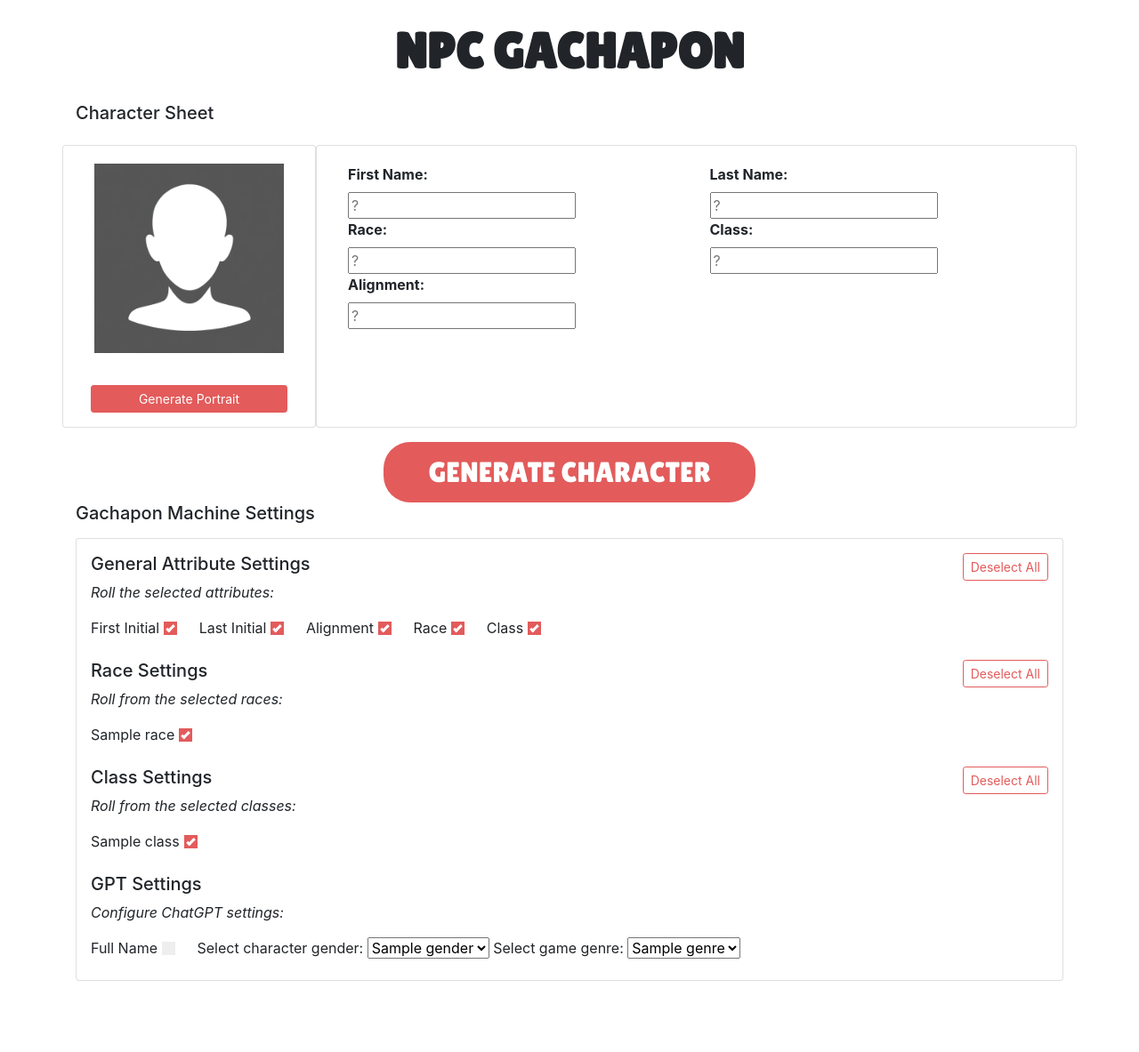
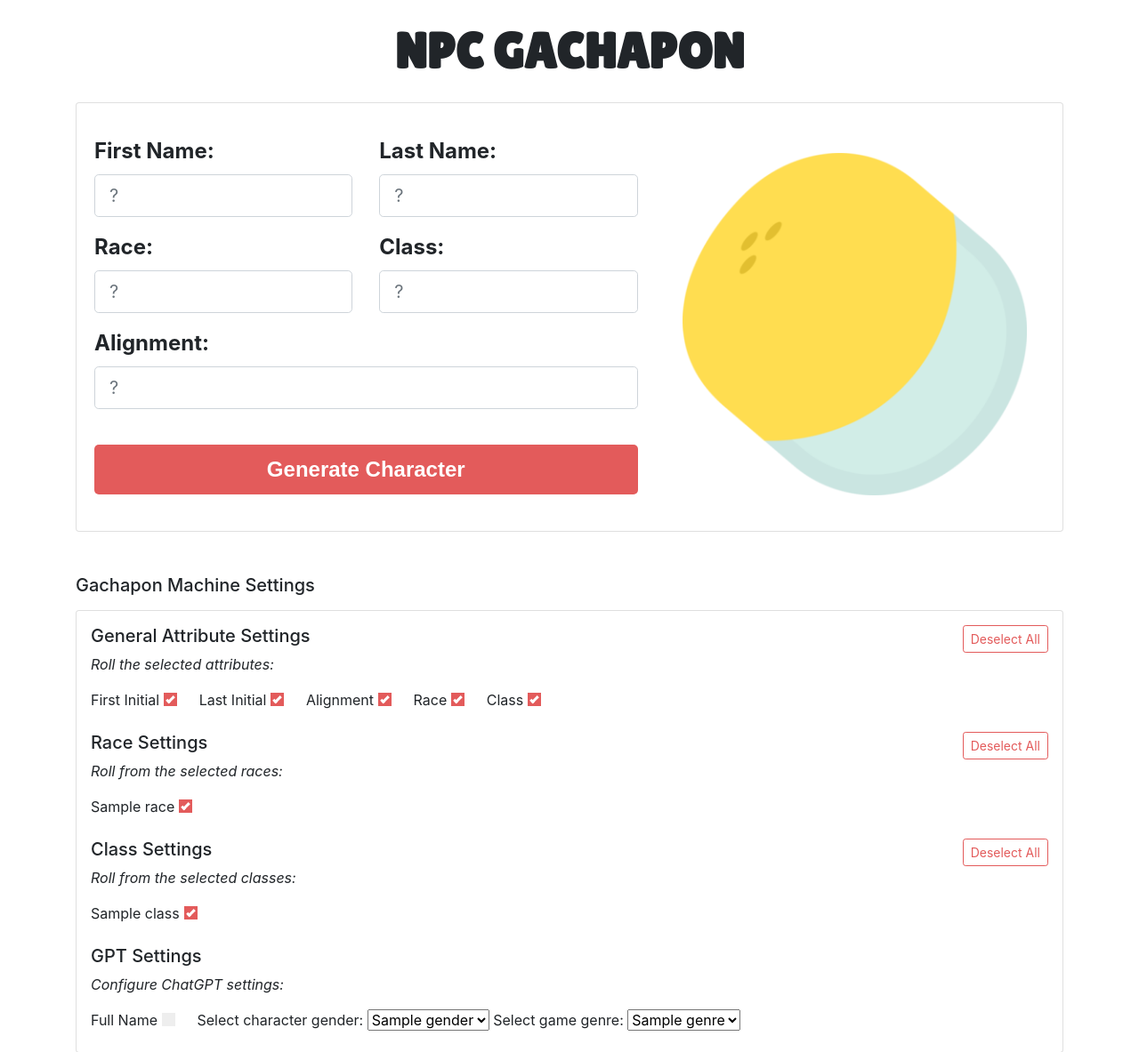
Before and after one commit to gregwht/npcgacha, a Flask app: template templates/index.html in a window 1280 px wide. Shown: the top 1183 px of the page at 89% size. Before the commit the page ends 1103 px from the top, so only its background shows below. Run offline with Flask 3, Linux system fonts and the light colour scheme; the template is opened without the code that fills it: most values are stand-ins (such as "Sample title", 1, 10 or a date in 2020); some libraries are stand-ins or nearby versions.

Commit message:
Rotating gacha capsule
Now to generate a character portrait you can click on an image of a gachapon capsule, which then starts rotating. When the image has been generated it replaces the capsule. If you click the image then it hides the portrait, shows the spinning capsule again, until a new portrait has been generated.

```diff
--- a/app.py
+++ b/app.py
@@ -292,7 +292,6 @@ def index():
                 print("Genre:", genre)
                 gender = request_data.get('genderSelected')
                 print("Gender:", gender)
-                # character['gpt_name'] = generate_gpt_name(genre, character['first_name'], character['last_name'], gender)
                 generate_gpt_name(genre, character['first_name'], character['last_name'], gender)
 
             # Return updated character attributes as JSON response
--- a/static/js/script.js
+++ b/static/js/script.js
@@ -201,18 +201,18 @@ function sendSettings() {
         document.getElementById('input-alignment').value = data.alignment;
         document.getElementById('input-race').value = data.race;
         document.getElementById('input-class').value = data.class;
-        document.getElementById('input-gpt-name').value = data.gpt_name;
+        // document.getElementById('input-gpt-name').value = data.gpt_name;
 
         buttonGenerateCharacter.disabled = false;
         buttonGenerateCharacter.style.backgroundColor = '';
-        buttonGenerateCharacter.textContent = "GENERATE CHARACTER";
+        buttonGenerateCharacter.textContent = "Generate Character";
     })
     .catch(error => {
         console.error('Error:', error);
 
         buttonGenerateCharacter.disabled = false;
         buttonGenerateCharacter.style.backgroundColor = '';
-        buttonGenerateCharacter.textContent = "GENERATE CHARACTER";
+        buttonGenerateCharacter.textContent = "Generate Character";
     });
 }
 
@@ -277,11 +277,11 @@ document.addEventListener("DOMContentLoaded", function(){
 
     const inputFirstName = document.getElementById("input-first-name");
     const inputLastName = document.getElementById("input-last-name");
-    const inputGptName = document.getElementById("input-gpt-name");
+    // const inputGptName = document.getElementById("input-gpt-name");
     const inputAlignment = document.getElementById("input-alignment");
     let originalFirstName = inputFirstName.value;
     let originalLastName = inputLastName.value;
-    let originalGptName = inputGptName.value;
+    // let originalGptName = inputGptName.value;
     let originalAlignment = inputAlignment.value;
 
     // When the input field gains focus, store the current value
@@ -291,9 +291,9 @@ document.addEventListener("DOMContentLoaded", function(){
     inputLastName.addEventListener('focus', function(){
         originalLastName = inputLastName.value;
     })
-    inputGptName.addEventListener('focus', function(){
-        originalGptName = inputGptName.value;
-    })
+    // inputGptName.addEventListener('focus', function(){
+    //     originalGptName = inputGptName.value;
+    //})
     inputAlignment.addEventListener('focus', function(){
         originalAlignment = inputAlignment.value;
     })
@@ -311,12 +311,12 @@ document.addEventListener("DOMContentLoaded", function(){
             sendLastName(inputLastName.value);
         }
     })
-    inputGptName.addEventListener('blur', function(){
-        // If the value has changed, send the data
-        if (inputGptName.value !== originalGptName) {
-            sendGptName(inputGptName.value);
-        }
-    })
+    // inputGptName.addEventListener('blur', function(){
+    //     // If the value has changed, send the data
+    //     if (inputGptName.value !== originalGptName) {
+    //         sendGptName(inputGptName.value);
+    //     }
+    // })
     inputAlignment.addEventListener('blur', function(){
         // If the value has changed, send the data
         if (inputAlignment.value !== originalAlignment) {
@@ -337,12 +337,12 @@ document.addEventListener("DOMContentLoaded", function(){
             sendLastName(inputLastName.value);
         }
     })
-    inputGptName.addEventListener('keypress', function(event) {
-        if (event.key === 'Enter' && inputGptName.value !== originalGptName) {
-            event.preventDefault(); // Prevent the default action to avoid form submission or other unwanted behaviour
-            sendGptName(inputGptName.value);
-        }
-    })
+    // inputGptName.addEventListener('keypress', function(event) {
+    //     if (event.key === 'Enter' && inputGptName.value !== originalGptName) {
+    //         event.preventDefault(); // Prevent the default action to avoid form submission or other unwanted behaviour
+    //         sendGptName(inputGptName.value);
+    //     }
+    // })
     inputAlignment.addEventListener('keypress', function(event) {
         if (event.key === 'Enter' && inputAlignment.value !== originalAlignment) {
             event.preventDefault(); // Prevent the default action to avoid form submission or other unwanted behaviour
@@ -388,23 +388,23 @@ document.addEventListener("DOMContentLoaded", function(){
         })
     }
 
-    function sendGptName(name) {
+    // function sendGptName(name) {
 
-        console.log("Sending data:", name); // Placeholder for AJAX call
+    //     console.log("Sending data:", name); // Placeholder for AJAX call
 
-        fetch('/save-attribute/gpt-name', {
-            method: 'POST',
-            headers: {
-                'Content-Type': 'application/json',
-            },
-            body: JSON.stringify({ inputGptName: name }),
-        })
-        .then(response => response.json())
-        .then(data => console.log(data))
-        .catch((error) => {
-            console.error('Error:', error);
-        })
-    }
+    //     fetch('/save-attribute/gpt-name', {
+    //         method: 'POST',
+    //         headers: {
+    //             'Content-Type': 'application/json',
+    //         },
+    //         body: JSON.stringify({ inputGptName: name }),
+    //     })
+    //     .then(response => response.json())
+    //     .then(data => console.log(data))
+    //     .catch((error) => {
+    //         console.error('Error:', error);
+    //     })
+    // }
 
     function sendAlignment(alignment) {
 
@@ -427,14 +427,15 @@ document.addEventListener("DOMContentLoaded", function(){
 
 
 // GENERATE PORTRAIT IMAGE
-var buttonGeneratePortrait = document.getElementById('button-generate-image')
-buttonGeneratePortrait.addEventListener('click', generateImage);
+document.getElementById('img-capsule').addEventListener('click', generateImage);
+document.getElementById('img-gpt').addEventListener('click', generateImage);
 
 function generateImage() {
 
-    buttonGeneratePortrait.disabled = true;
-    buttonGeneratePortrait.style.backgroundColor = 'grey';
-    buttonGeneratePortrait.textContent = "Generating Portrait...";
+    // Hide current GPT image if one exists
+    document.getElementById('img-gpt').style.display = 'none';
+    // Show rotating capsule image again
+    document.getElementById('img-capsule').style.display = 'inline-block';
 
     // Get information needed for image generation
     var genreSelected = document.getElementById('dropdown-genre').value;
@@ -466,7 +467,6 @@ function generateImage() {
             'gender': genderSelected,
             'firstName': firstName,
             'lastName': lastName,
-            // 'gpt_name': gptName,
             'alignment': alignment,
             'race': race,
             'class': class_
@@ -475,17 +475,26 @@ function generateImage() {
     .then(response => response.json())
     .then(data => {
         console.log('Success:', data);
-        // Replace src attribute of image
-        document.getElementById('gpt-image').src = data.imageUrl;
-        buttonGeneratePortrait.disabled = false;
-        buttonGeneratePortrait.style.backgroundColor = '';
-        buttonGeneratePortrait.textContent = "Generate Portrait";
+        // Replace src attribute of image to Dall-E result
+        document.getElementById('img-gpt').src = data.imageUrl;
+        // Hide the gachapon capsule
+        document.getElementById('img-capsule').style.display = 'none';
+        // Display the GPT image
+        document.getElementById('img-gpt').style.display = 'inline-block';
     })
     .catch((error) => {
         console.error('Error:', error);
         // Handle errors here
-        buttonGeneratePortrait.disabled = false;
-        buttonGeneratePortrait.style.backgroundColor = '';
-        buttonGeneratePortrait.textContent = "Generate Portrait";
+        // Replace src attribute of image to placeholder
+        document.getElementById('img-gpt').src = 'static/img/placeholder.jpg';
+        // Hide the gachapon capsule
+        document.getElementById('img-capsule').style.display = 'none';
+        // Display the GPT image
+        document.getElementById('img-gpt').style.display = 'inline-block';
     });
 }
+
+// ROTATING GACHAPON CAPSULE IMAGE
+document.getElementById('img-capsule').addEventListener('click', function() {
+    this.classList.add('rotate-on-click');
+})
--- a/static/styles.css
+++ b/static/styles.css
@@ -1,22 +1,23 @@
-.button-main {
+.btn-main {
     background-color: #E35B5B;
     color: white;
     padding: 10px 50px;
-    border-radius: 30px;
+    border-radius: 5px;
     border: #E35B5B;
-    font-family: "Lilita One", sans-serif;
-    font-size: xx-large;
+    font-family: sans-serif;
+    font-size: x-large;
+    font-weight: bold;
 }
 
-.button-main:hover {
-    color: white;
-    box-shadow: 3px 7px 0px #ECC142;
-
+.btn-main:hover {
+    /* box-shadow: 3px 7px 0px #ECC142; */
+    background-color: #E83E1A;
 }
 
 .btn-primary-custom {
   background-color: #E35B5B;
   border-color: #E35B5B;
+  /* border-radius: 30px; */
 }
 
 .btn-outline-primary-custom {
@@ -30,6 +31,21 @@
   background-color: #E35B5B !important;
   border-color: #E35B5B !important;
   color: white !important;
+}
+
+.card-body img {
+  max-width: 100%;
+  height: auto;
+  display: block;
+  border-radius: 5px;
+}
+
+.card-body img:hover {
+  cursor: pointer;
+}
+
+.card-body label {
+  font-size: x-large;
 }
 
 /* Hide the default checkbox */
@@ -91,7 +107,6 @@
   transform: rotate(45deg);
 }
 
-
 .checkbox-label {
     /* display: inline-block; */
     /* margin-right: 100px; */
@@ -111,6 +126,7 @@
     font-weight: 400;
     font-style: normal;
 }
+
 .lilita-one-regular {
     font-family: "Lilita One", sans-serif;
     font-weight: 400;
@@ -119,6 +135,19 @@
 
 .name-underline {
     color: lightgray;
+}
+
+@keyframes rotateImage{
+  from {
+    transform: rotate(0deg);
+  }
+  to {
+    transform: rotate(360deg);
+  }
+}
+
+.rotate-on-click {
+  animation: rotateImage 1.5s steps(6, end) infinite;
 }
 
 .row.align-items-center {
@@ -136,9 +165,3 @@
     font-style: italic;
     font-size: 1em;
 }
-
-.card-body img {
-    max-width: 100%;
-    height: auto;
-    display: block;
-}
--- a/templates/index.html
+++ b/templates/index.html
@@ -19,101 +19,103 @@
         <!-- <h1 class="display-4 text-center mb-4 font-weight-bold">NPC Gachapon</h1> -->
         <h1 class="display-4 text-center mb-4 font-weight-bold lilita-one-regular">NPC GACHAPON</h1>
         <!-- CHARACTER SHEET -->
-        <div id="character-sheet">
-            <h5>Character Sheet</h5>
-            <div class="row">
-                <!-- Character Portrait -->
-                <div class="card col-3 mt-3 mb-3">
-                    <div class="card-body">
-                        <img id="gpt-image" src="static/img/placeholder.jpg" alt="Character Portrait">
-                    </div>
-                    <button type="submit"
-                            id="button-generate-image"
-                            name="generate-image"
-                            value="generate-image"
-                            class="btn btn-primary btn-primary-custom btn-sm my-3 mx-3">
-                            Generate Portrait
-                    </button>
-                </div>
+        <div id="character-sheet" class="card mb-5">
+            <!-- <h5>Character Sheet</h5> -->
+            <div class="card-body">
                 <!-- Character Attributes -->
-                <div class="card col-9 mt-3 mb-3">
-                    <div class="card-body">
+                <div class="row">
+                    <div class="col-7 mt-3">
                         <!-- Names -->
                         <div class="row">
                             <div class="col-6">
-                                <label for="input-first-name">
-                                    <span class="font-weight-bold clickable-text" id="label-first-name" onclick="rerollAttribute('first-initial')">First Name:</span>
+                                <label for="input-first-name" class="font-weight-bold clickable-text w-100" onclick="rerollAttribute('first-initial')">
+                                    First Name:
                                 </label>
                             </div>
                             <div class="col-6">
-                                <label for="input-last-name">
-                                    <span class="font-weight-bold clickable-text" id="label-last-name" onclick="rerollAttribute('last-initial')">Last Name:</span>
+                                <label for="input-last-name" class="font-weight-bold clickable-text w-100"  onclick="rerollAttribute('last-initial')">
+                                    Last Name:
                                 </label>
                             </div>
-                            <div id="gpt-name" style="display: none;">
-                                <label for="input-gpt-name">
-                                    <span class="font-weight-bold clickable-text">Full Name:</span>
-                                </label>
-                                <input type="text" id="input-gpt-name" placeholder="?">
-                            </div>
                         </div>
-                        <div class="row">
+                        <div class="row mb-3">
                             <div class="col-6">
-                                <input type="text" id="input-first-name" placeholder="?">
+                                <input type="text" id="input-first-name" class="form-control form-control-lg" placeholder="?">
                             </div>
                             <div class="col-6">
-                                <input type="text" id="input-last-name" placeholder="?">
+                                <input type="text" id="input-last-name" class="form-control form-control-lg" placeholder="?">
                             </div>
                         </div>
                         <!-- Race & Class -->
                         <div class="row">
                             <div class="col-6">
-                                <label for="input-race">
-                                    <span class="font-weight-bold clickable-text" id="race" onclick="rerollAttribute('race')">Race:</span>
+                                <label for="input-race" class="font-weight-bold clickable-text w-100" onclick="rerollAttribute('race')">
+                                    Race:
                                 </label>
                             </div>
                             <div class="col-6">
-                                <label for="input-class">
-                                    <span class="font-weight-bold clickable-text" id="class" onclick="rerollAttribute('class')">Class:</span>
+                                <label for="input-class" class="font-weight-bold clickable-text w-100" onclick="rerollAttribute('class')">
+                                    Class:
                                 </label>
                             </div>
                         </div>
-                        <div class="row">
+                        <div class="row mb-3">
                             <div class="col-6">
-                                <input type="text" id="input-race" placeholder="?">
+                                <input type="text" id="input-race" class="form-control form-control-lg" placeholder="?">
                             </div>
                             <div class="col-6">
-                                <input type="text" id="input-class" placeholder="?">
+                                <input type="text" id="input-class" class="form-control form-control-lg" placeholder="?">
                             </div>
                         </div>
                         <!-- Alignment -->
                         <div class="row">
                             <div class="col-12">
-                                <label for="input-alignment">
-                                    <span class="font-weight-bold clickable-text" id="alignment" onclick="rerollAttribute('alignment')">Alignment:</span>
+                                <label for="input-alignment" class="font-weight-bold clickable-text w-100" onclick="rerollAttribute('alignment')">
+                                    Alignment:
                                 </label>
                             </div>
                         </div>
+                        <div class="row mb-4">
+                            <div class="col-12">
+                                <input type="text" id="input-alignment" class="form-control form-control-lg" placeholder="?">
+                            </div>
+                        </div>
                         <div class="row">
-                            <div class="col-12">
-                                <input type="text" id="input-alignment" placeholder="?">
+                            <div class="col-12 mt-3 ">
+                                <!-- GENERATE CHARACTER BUTTON -->
+                                <div id="generate-button">
+                                <!-- <div id="generate-button" class="text-center mt-3 mb-5"> -->
+                                    <button type="submit"
+                                        name="generate-attributes"
+                                        id="button-generate-character"
+                                        value="generate-character"
+                                        class="btn-main w-100">
+                                        <!-- btn btn-primary btn-sm my-3 mx-3 -->
+                                        Generate Character
+                                    </button>
+                                </div>
                             </div>
+                        </div>
+                    </div>
+                    <!-- Character Portrait -->
+                    <div class="col-5 mt-3">
+                        <div class="card-body">
+                            <img id="img-capsule" src="static/img/capsule-yellow.png" alt="Illustration of a gachapon capsule">
+                            <img id="img-gpt" src="static/img/placeholder.jpg" alt="Character Portrait" style="display:none;">
                         </div>
                     </div>
                 </div>
             </div>
         </div>
-        <!-- GENERATE CHARACTER BUTTON -->
-        <div id="generate-button" class="text-center">
+        <!-- <div class="col-5 mb-3">
             <button type="submit"
-                    name="generate-attributes"
-                    id="button-generate-character"
-                    value="generate-character"
-                    class="button-main">
-                    <!-- btn btn-primary btn-sm my-3 mx-3 -->
-                    GENERATE CHARACTER
+                    name="generate-image"
+                    id="button-generate-image"
+                    value="generate-image"
+                    class="btn-main w-100">
+                    Generate Portrait
             </button>
-        </div>
+        </div> -->
          <!-- GACHAPON SETTINGS -->
          <div id="gachapon-settings">
             <h5>Gachapon Machine Settings</h5>
```
Also changed, not shown: static/img/capsule-yellow.png (added). Lines whose indentation alone changed are shown as unchanged.
